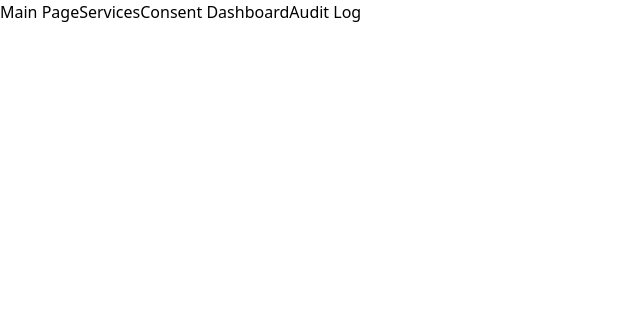
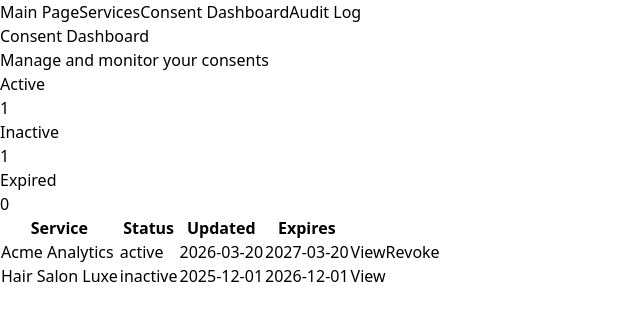
Before and after one commit to mrgn-b/Degree-Project-Consent-Flow-Prototype, a React (Vite) app: page /consent-dashboard in a window 1280 px wide. Shown: the top 320 px of the page, without its empty margins (0-640 px from the left). Built offline with nearby package versions, Linux system fonts and the light colour scheme.

Commit message:
Add consent dashboard interface

```diff
--- /dev/null
+++ b/src/presenters/consentDashboardPresenter.jsx
@@ -0,0 +1,20 @@
+import { ConsentDashboardView } from "../views/consentDashboardView";
+import { useConsentStore } from "../stores/useConsentStore";
+
+export function ConsentDashboard(){
+    const consents = useConsentStore((state) => state.consents);
+    const changeConsentStatus = useConsentStore((state) => state.toggleStatus);
+    const getActiveConsentCount = useConsentStore((state) => state.getActiveCount);
+    const getInactiveConsentCount = useConsentStore((state) => state.getInactiveCount);
+    const getExpiredConsentCount = useConsentStore((state) => state.getExpiredCount);
+
+    return (
+       <ConsentDashboardView
+       consents={consents}
+       changeConsentStatus={changeConsentStatus}
+       activeConsentCount={getActiveConsentCount()}
+       inactiveConsentCount={getInactiveConsentCount()}
+       expiredConsentCount={getExpiredConsentCount()}
+       />
+    );
+}
--- a/src/root.jsx
+++ b/src/root.jsx
@@ -1,6 +1,7 @@
 import { BrowserRouter as Router, Routes, Route, Link } from "react-router-dom";
 import { MainPage } from "./presenters/mainPagePresenter";
 import { ServicePage } from "./presenters/servicePagePresenter";
+import { ConsentDashboard } from "./presenters/consentDashboardPresenter";
 
 export function Root(props){
     return (
@@ -17,6 +18,7 @@
             <Routes>
                 <Route path="/" element={<MainPage />} />
                 <Route path="/services" element={<ServicePage model={props.model}/>} />
+                <Route path="/consent-dashboard" element={<ConsentDashboard />} />
                 {/* TODO: Add dashboard and audit pages */}
             </Routes>
         </Router>
--- /dev/null
+++ b/src/views/consentDashboardView.jsx
@@ -0,0 +1,145 @@
+import { useState } from "react";
+
+export function ConsentDashboardView(props) {
+  const consents = props.consents;
+
+  const [selectedConsentToRevoke, setSelectedConsentToRevoke] = useState(null);
+
+  const statusStyles = {
+    active: "bg-green-100 text-green-700",
+    inactive: "bg-gray-100 text-gray-600",
+    expired: "bg-red-100 text-red-700",
+  };
+
+  const confirmRevoke = () => {
+    props.changeConsentStatus(selectedConsentToRevoke.id);
+    setSelectedConsentToRevoke(null);
+  };
+
+  function SummaryCard({ title, count, color }) {
+    const colorMap = {
+        green: "bg-green-100 text-green-700",
+        gray: "bg-gray-100 text-gray-700",
+        red: "bg-red-100 text-red-700",
+    };
+
+    return (
+        <div className="p-4 bg-white rounded-xl shadow flex justify-between items-center">
+        <div>
+            <p className="text-sm text-gray-500">{title}</p>
+            <p className="text-xl font-semibold">{count}</p>
+        </div>
+        <div className={`w-10 h-10 rounded-full ${colorMap[color]}`} />
+        </div>
+    );
+    }
+
+  return (
+    <div className="p-6 space-y-6">
+      {/* Header */}
+      <div className="flex justify-between items-center">
+        <div>
+          <h1 className="text-2xl font-semibold">Consent Dashboard</h1>
+          <p className="text-gray-500 text-sm">
+            Manage and monitor your consents
+          </p>
+        </div>
+      </div>
+
+      {/* Summary Cards */}
+      <div className="grid grid-cols-3 gap-4">
+        <SummaryCard title="Active" count={props.activeConsentCount} color="green" />
+        <SummaryCard title="Inactive" count={props.inactiveConsentCount} color="gray" />
+        <SummaryCard title="Expired" count={props.expiredConsentCount} color="red" />
+      </div>
+
+      {/* Table */}
+      <div className="bg-white shadow rounded-xl overflow-hidden">
+        <table className="w-full text-left">
+          <thead className="bg-gray-50 text-sm text-gray-600">
+            <tr>
+              <th className="p-4">Service</th>
+              <th className="p-4">Status</th>
+              <th className="p-4">Updated</th>
+              <th className="p-4">Expires</th>
+              <th className="p-4"></th>
+            </tr>
+          </thead>
+          <tbody>
+            {consents.map((c) => (
+              <tr key={c.id} className="border-t">
+                <td className="p-4">{c.service}</td>
+
+                <td className="p-4">
+                  <span
+                    className={`px-2 py-1 text-xs rounded-full ${statusStyles[c.status]}`}
+                  >
+                    {c.status}
+                  </span>
+                </td>
+
+                <td className="p-4">{c.updatedAt}</td>
+                <td className="p-4">{c.expiresAt}</td>
+
+                <td className="p-4 text-right">
+                  <button className="text-blue-600 text-sm mr-3">
+                    View
+                  </button>
+
+                  {c.status === "active" && (
+                    <button
+                      onClick={() => setSelectedConsentToRevoke(c)}
+                      className="text-red-600 text-sm"
+                    >
+                      Revoke
+                    </button>
+                  )}
+                </td>
+              </tr>
+            ))}
+          </tbody>
+        </table>
+      </div>
+
+      {/* Revoke Modal */}
+      {selectedConsentToRevoke && (
+        <div className="fixed inset-0 z-50 flex items-center justify-center">
+          {/* Overlay */}
+          <div
+            className="absolute inset-0 bg-black/40"
+            onClick={() => setSelectedConsentToRevoke(null)}
+          />
+
+          {/* Modal */}
+          <div className="relative bg-white rounded-xl shadow-lg w-full max-w-md p-6">
+            <h2 className="text-lg font-semibold">Revoke Consent</h2>
+
+            <p className="text-sm text-gray-600 mt-2">
+              Are you sure you want to revoke consent for{" "}
+              <span className="font-medium">
+                {selectedConsentToRevoke.service}
+              </span>
+              ?
+            </p>
+
+            <div className="flex justify-end gap-3 mt-6">
+              <button
+                onClick={() => setSelectedConsentToRevoke(null)}
+                className="px-4 py-2 text-sm rounded-lg border"
+              >
+                Cancel
+              </button>
+
+              <button
+                onClick={confirmRevoke}
+                className="px-4 py-2 text-sm rounded-lg bg-red-600 text-white"
+              >
+                Confirm Revoke
+              </button>
+            </div>
+          </div>
+        </div>
+      )}
+    </div>
+  );
+}
```
